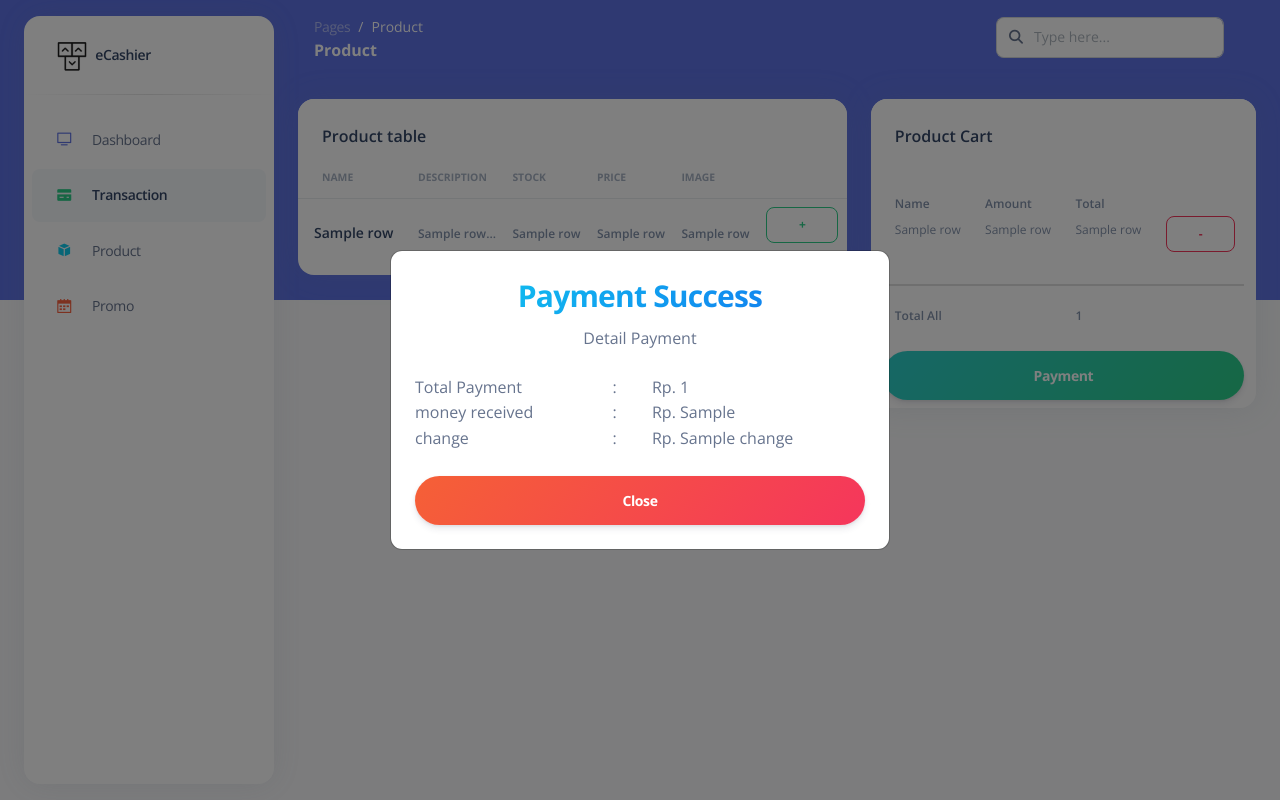
After one commit to rizkifadilla/eCashier, a Flask app: template templates/transaction_modal.html in a window 1280 px wide. The commit adds this page. Run offline with Flask 2, Linux system fonts and the light colour scheme; the template is opened without the code that fills it: most values are stand-ins (such as "Sample title", 1, 10 or a date in 2020); some libraries are stand-ins or nearby versions.

Commit message:
update: transaction payment

```diff
--- a/app.py
+++ b/app.py
@@ -106,12 +106,14 @@
 @app.route('/transaction')
 def transaction():
     cur = mysql.connection.cursor()
-    cur.execute("SELECT * FROM product_table")
+    cur.execute("SELECT * FROM product_table WHERE stock > 0")
     data = cur.fetchall()
-    cur.execute("SELECT cart_table.id, product_table.id, product_table.stock, product_table.name,cart_table.purchase_amount,cart_table.total FROM cart_table, product_table WHERE cart_table.product_id = product_table.id AND cart_table.status = 'Belum Selesai'")
+    cur.execute("SELECT cart_table.id, product_table.id, product_table.stock, product_table.name,cart_table.purchase_amount,cart_table.total,cart_table.transaction_id FROM cart_table, product_table WHERE cart_table.product_id = product_table.id AND cart_table.status = 'Belum Selesai'")
     data_cart = cur.fetchall()
+    cur.execute("SELECT SUM(cart_table.total) as total_all FROM cart_table, product_table WHERE cart_table.product_id = product_table.id AND cart_table.status = 'Belum Selesai'")
+    total_all = cur.fetchall()
     cur.close()
-    return render_template('transaction.html', products = data, carts = data_cart)
+    return render_template('transaction.html', products = data, carts = data_cart, total_all = total_all)
 
 @app.route('/save_cart', methods=["POST"])
 def save_cart():
@@ -145,7 +147,7 @@
 def delete_cart(id_cart,purchase_amount,product_stock,id_product):
     update_stock = int(purchase_amount) + int(product_stock)
     sql = "DELETE FROM cart_table WHERE id=%s"
-    val = (id_cart)
+    val = [id_cart]
     cur = mysql.connection.cursor()
     cur.execute(sql, val)
     sql_update = "UPDATE product_table SET stock=%s WHERE id=%s"
@@ -154,6 +156,41 @@
     mysql.connection.commit()
     return redirect(url_for('transaction'))
 
+@app.route('/transaction-modal', methods=["POST","GET"])
+def transaction_modal():
+    cur = mysql.connection.cursor()
+    cur.execute("SELECT * FROM product_table WHERE stock > 0")
+    data = cur.fetchall()
+    cur.execute("SELECT cart_table.id, product_table.id, product_table.stock, product_table.name,cart_table.purchase_amount,cart_table.total,cart_table.transaction_id FROM cart_table, product_table WHERE cart_table.product_id = product_table.id AND cart_table.status = 'Belum Selesai'")
+    data_cart = cur.fetchall()
+    cur.execute("SELECT SUM(cart_table.total) as total_all FROM cart_table, product_table WHERE cart_table.product_id = product_table.id AND cart_table.status = 'Belum Selesai'")
+    total_all = cur.fetchall()
+
+    if request.method == 'POST':
+        money_received = request.form['money_received']
+        transaction_id = request.form['transaction_id']
+        total_amount = request.form['total_amount']
+        voucher_code = "0"
+        payment_method = "Cash"
+        status = "Paid"
+        sql = "INSERT INTO transaction_table (transaction_id, total_amount, voucher_code, payment_method, status) VALUES (%s, %s, %s, %s, %s)"
+        val = (transaction_id, total_amount, voucher_code, payment_method, status)
+        cur.execute(sql, val)
+        mysql.connection.commit()
+        change = int(money_received) - int(total_amount)
+        data_detail_payment = {
+            "money_received" : money_received,
+            "change" : change,
+            "total_payment" : total_amount
+        }
+        sql_update = "UPDATE cart_table SET status=%s WHERE status=%s"
+        val_update = ("Selesai","Belum Selesai")
+        cur.execute(sql_update, val_update)
+        mysql.connection.commit()
+        cur.close()
+    cur.close()
+    return render_template('transaction_modal.html', products = data, carts = data_cart, total_all = total_all, data_detail_payment = data_detail_payment)
+
 
 if __name__ == '__main__':
     app.run(debug = True)
--- a/templates/transaction.html
+++ b/templates/transaction.html
@@ -238,26 +238,79 @@
                                     </div>
                                     {% for row in carts %}
                                     <div class="col-3">
-                                        <span class="text-secondary text-xs font-weight-bold">{{ row.3 }}</span>
+                                        <span class="text-secondary text-xs">{{ row.3 }}</span>
                                     </div>
-                                    <div class="col-3"><span
-                                            class="text-secondary text-xs font-weight-bold">{{ row.4 }}</span>
+                                    <div class="col-3"><span class="text-secondary text-xs">{{ row.4 }}</span>
                                     </div>
-                                    <div class="col-3"><span
-                                            class="text-secondary text-xs font-weight-bold">{{ row.5 }}</span>
+                                    <div class="col-3"><span class="text-secondary text-xs">{{ row.5 }}</span>
                                     </div>
-                                    <div class="col-3"><a href="/delete_cart/{{ row.0 }}/{{ row.4 }}/{{ row.2 }}/{{ row.1 }}" type="button"
-                                            class="btn btn-sm btn-outline-danger"
+                                    <div class="col-3"><a
+                                            href="/delete_cart/{{ row.0 }}/{{ row.4 }}/{{ row.2 }}/{{ row.1 }}"
+                                            type="button" class="btn btn-sm btn-outline-danger"
                                             onclick="return confirm('Are You Sure?')">-</a></div><br>
+                                    <!-- Start Modal paymentt -->
+                                    <div class="modal fade" id="modal-payment" tabindex="-1" role="dialog"
+                                        aria-labelledby="modal-form" aria-hidden="true">
+                                        <div class="modal-dialog modal-dialog-centered modal-md" role="document">
+                                            <div class="modal-content">
+                                                <div class="modal-body p-0">
+                                                    <div class="card card-plain">
+                                                        <div class="card-header pb-0 text-left">
+                                                            <h3 class="font-weight-bolder text-info text-gradient">
+                                                                Payment Method Cash</h3>
+                                                            <p class="mb-0">Enter Nominal</p>
+                                                        </div>
+                                                        <div class="card-body">
+                                                            <form action="{{ url_for('transaction_modal') }}"
+                                                                method="POST" role="form text-left">
+                                                                <input type="hidden" name="transaction_id" value="{{ row.6 }}">
+                                                                <input type="hidden" name="total_amount" value="{{ total_all[0].0 }}">
+                                                                <label>money received</label>
+                                                                <div class="input-group mb-3">
+                                                                    <input type="number" class="form-control"
+                                                                        name="money_received"
+                                                                        placeholder="Money Received"
+                                                                        aria-label="Money_Received">
+                                                                </div>
+                                                                <div class="text-center">
+                                                                    <button type="submit"
+                                                                        class="btn btn-round bg-gradient-success btn-lg w-100 mt-4 mb-0">Pay</button>
+                                                                </div>
+                                                            </form>
+                                                        </div>
+                                                    </div>
+                                                </div>
+                                            </div>
+                                        </div>
+                                    </div>
+                                    <!-- End Modal paymentt -->
                                     {% endfor %}
+                                    <hr style="height:2px;border-width:0;color:gray;background-color:gray" class="mt-3">
+                                    <div class="col-6">
+                                        <span class="text-secondary text-xs font-weight-bold">
+                                            Total All
+                                        </span>
+                                    </div>
+                                    <div class="col-3">
+                                        <span class="text-secondary text-xs font-weight-bold">
+                                            {% if total_all[0].0 %}
+                                            {{ total_all[0].0 }}
+                                            {% endif %}
+                                        </span>
+                                    </div>
                                     <button type="button"
-                                        class="btn btn-round bg-gradient-success btn-lg w-100 mt-4 mb-0">Payment</button>
+                                        class="btn btn-round bg-gradient-success btn-lg w-100 mt-4 mb-0"
+                                        data-bs-toggle="modal" data-bs-target="#modal-payment">Payment</button>
+                                    <!-- Untuk invoice -->
+                                    <!-- <a href="{{ url_for('transaction_modal') }}"
+                                        class="btn btn-round bg-gradient-success btn-lg w-100 mt-4 mb-0">Payment</a> -->
                                 </div>
                             </div>
                         </div>
                     </div>
                 </div>
             </div>
+            {% block modal %}{% endblock %}
         </div>
     </main>
     <!--   Core JS Files   -->
--- /dev/null
+++ b/templates/transaction_modal.html
@@ -0,0 +1,38 @@
+{% extends 'transaction.html' %}
+{% block modal %}
+<!-- Start Modal Payment -->
+<div class="modal fade show" id="modal-form" tabindex="-1" aria-labelledby="modal-form" style="display: block;"
+    aria-modal="true" role="dialog">
+    <div class="modal-dialog modal-dialog-centered modal-md" role="document">
+        <div class="modal-content">
+            <div class="modal-body p-0">
+                <div class="card card-plain">
+                    <div class="card-header pb-0 text-center">
+                        <h3 class="font-weight-bolder text-info text-gradient">Payment Success</h3>
+                        <p class="mb-0">Detail Payment</p>
+                    </div>
+                    <div class="card-body">
+                        <div class="row">
+                            <div class="col-5">Total Payment</div>
+                            <div class="col-1">:</div>
+                            <div class="col-6">Rp. {{ data_detail_payment.total_payment }}</div>
+                            <div class="col-5">money received</div>
+                            <div class="col-1">:</div>
+                            <div class="col-6">Rp. {{ data_detail_payment.money_received }}</div>
+                            <div class="col-5">change</div>
+                            <div class="col-1">:</div>
+                            <div class="col-6">Rp. {{ data_detail_payment.change }}</div>
+                        </div>
+                        <div class="text-center">
+                            <a href="{{ url_for('transaction') }}"
+                                class="btn btn-round bg-gradient-danger btn-lg w-100 mt-4 mb-0">Close</a>
+                        </div>
+                    </div>
+                </div>
+            </div>
+        </div>
+    </div>
+</div>
+<div class="modal-backdrop fade show"></div>
+<!-- End Modal Payment -->
+{% endblock %}
```
Also changed, not shown: templates/promo.html (+8 -5 lines).
